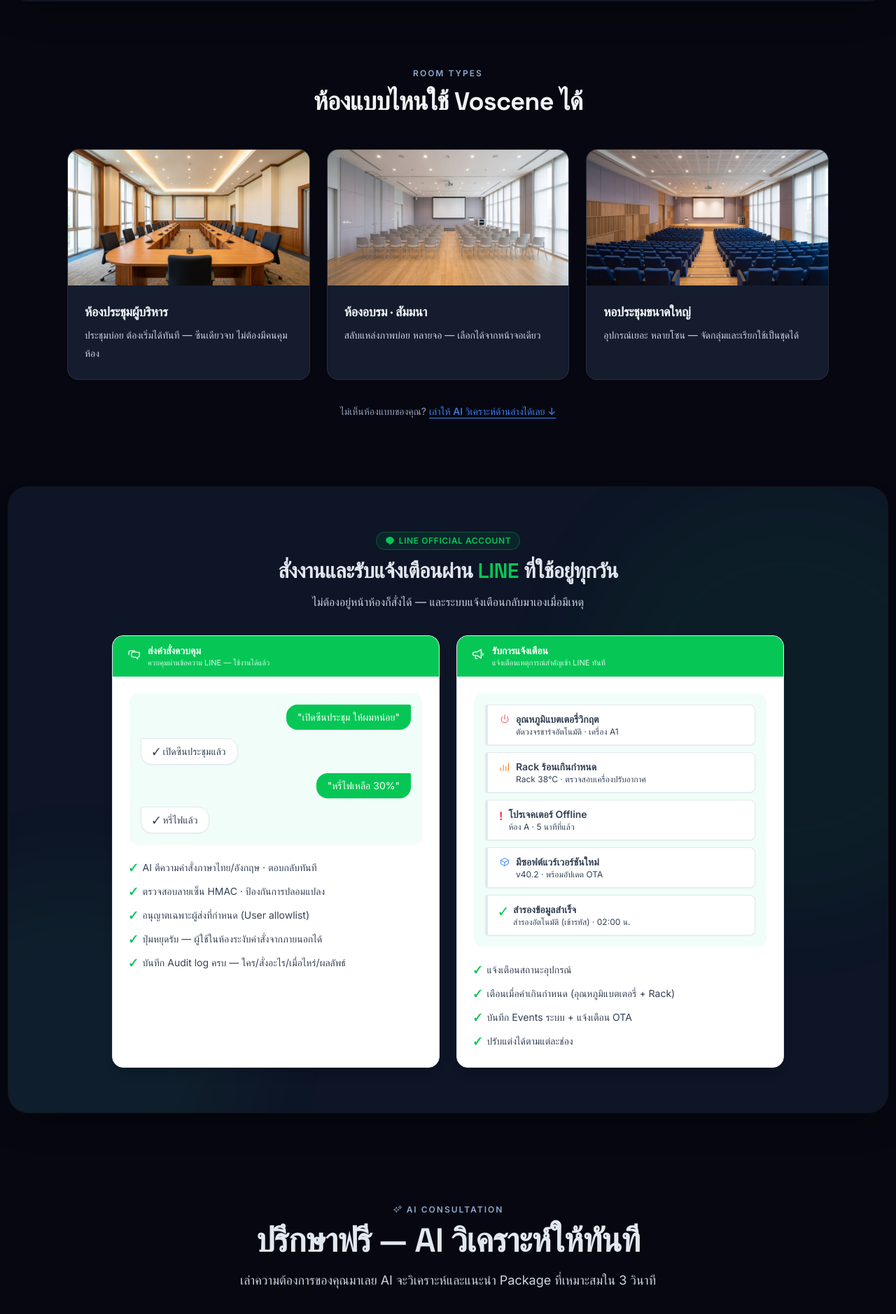
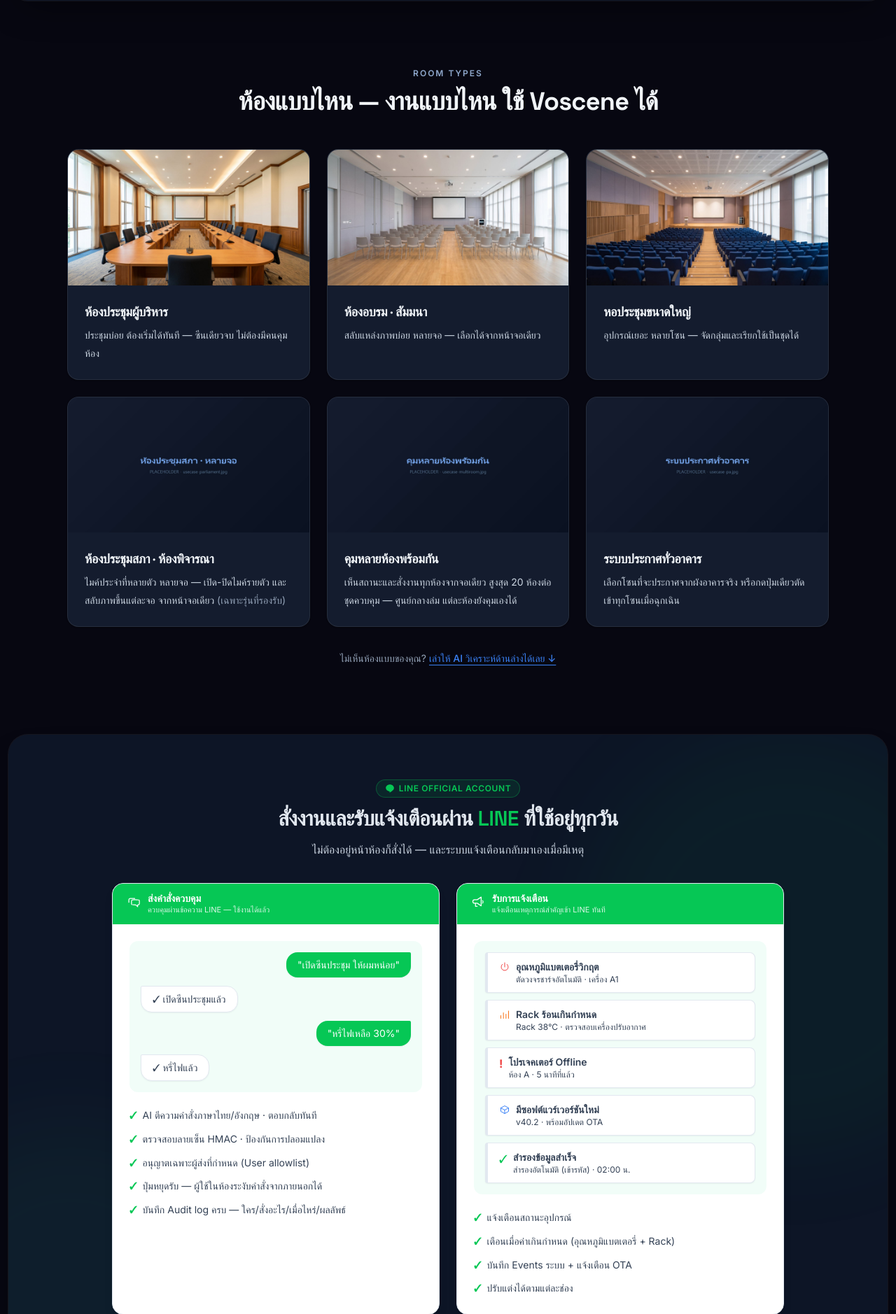
Before and after one commit to Voscene/voscene-web, a FastAPI app: page / in a window 1280 px wide. Shown: the part 2850-4728 px from the top of the page at 70% size. Run offline with FastAPI, Linux system fonts and the light colour scheme; some libraries are stand-ins or nearby versions; some web fonts are replaced.

Commit message:
Room types: 6 cards, and PA ships (badges dropped)
Owner asked for three more cards in the homepage ROOM TYPES grid:
parliament/auditorium with several screens, multi-room control, and
building-wide announcement. Grid was already md:grid-cols-3, so six
cards fill two rows with no layout change.

Copy is written only from what the site already stands behind:

  parliament   Conference System (features.html) ships dome mic
               arrays with per-mic on/off and channel routing, and
               is described there as parliament-grade; Video Matrix
               is 8x8 expandable, which is the several-screens half.
               Driver-gated, so it carries the standard
               "(เฉพาะรุ่นที่รองรับ)" qualifier.
  multi-room   Multi-room Dashboard is badged LIVE: up to 20 rooms
               per controller, federated control, rooms keep working
               if the centre goes down. All three stated as-is.
  PA           Owner confirmed today that PA Announcement is
               finished and sent a screenshot of v0.419 driving it
               (13 zones, per-zone select on the real site plan,
               one-button emergency to all zones).

That confirmation also retires the sky "กำลังพัฒนา" pills on
FEATURE 09 (PA Announcement) and FEATURE 10 (Graphic Paging), plus
the "(กำลังพัฒนา)" tail in the PA screenshot's alt text. The
RTP/UDP Multicast protocol card keeps its badge -- owner did not
include it, and nobody has said which transport shipped.

Section heading widened to "ห้องแบบไหน — งานแบบไหน ใช้ Voscene ได้"
since multi-room and PA are scope, not room types.

Images for the three new cards are placeholders: 1600x900, dark, the
filename printed on them. Owner is sourcing the real photos and they
drop straight onto usecase-parliament / -multiroom / -pa .jpg with no
template edit.

Co-Authored-By: Claude Opus 5 <noreply@anthropic.com>

```diff
--- a/templates/public/index.html
+++ b/templates/public/index.html
@@ -348,7 +348,7 @@
     <div class="max-w-6xl mx-auto px-4 sm:px-6 lg:px-8">
         <div class="text-center mb-12">
             <div class="text-muted text-xs font-semibold tracking-[2px] mb-3">ROOM TYPES</div>
-            <h2 class="font-display text-3xl md:text-4xl font-bold text-white mb-4">ห้องแบบไหนใช้ Voscene ได้</h2>
+            <h2 class="font-display text-3xl md:text-4xl font-bold text-white mb-4">ห้องแบบไหน — งานแบบไหน ใช้ Voscene ได้</h2>
         </div>
 
         <div class="grid md:grid-cols-3 gap-6">
@@ -371,6 +371,27 @@
                 <div class="p-6">
                     <h3 class="font-display font-semibold text-lg mb-1.5 text-navy">หอประชุมขนาดใหญ่</h3>
                     <p class="text-slate-600 text-sm font-th">อุปกรณ์เยอะ หลายโซน — จัดกลุ่มและเรียกใช้เป็นชุดได้</p>
+                </div>
+            </div>
+            <div class="card rounded-2xl overflow-hidden">
+                <img src="/static/images/usecase-parliament.jpg" alt="ห้องประชุมสภาและห้องพิจารณา — ไมค์ประจำที่หลายตัว หลายจอ" class="w-full aspect-video object-cover" loading="lazy">
+                <div class="p-6">
+                    <h3 class="font-display font-semibold text-lg mb-1.5 text-navy">ห้องประชุมสภา · ห้องพิจารณา</h3>
+                    <p class="text-slate-600 text-sm font-th">ไมค์ประจำที่หลายตัว หลายจอ — เปิด-ปิดไมค์รายตัว และสลับภาพขึ้นแต่ละจอ จากหน้าจอเดียว <span class="text-slate-400">(เฉพาะรุ่นที่รองรับ)</span></p>
+                </div>
+            </div>
+            <div class="card rounded-2xl overflow-hidden">
+                <img src="/static/images/usecase-multiroom.jpg" alt="คุมหลายห้องพร้อมกันจากจอเดียว" class="w-full aspect-video object-cover" loading="lazy">
+                <div class="p-6">
+                    <h3 class="font-display font-semibold text-lg mb-1.5 text-navy">คุมหลายห้องพร้อมกัน</h3>
+                    <p class="text-slate-600 text-sm font-th">เห็นสถานะและสั่งงานทุกห้องจากจอเดียว สูงสุด 20 ห้องต่อชุดควบคุม — ศูนย์กลางล่ม แต่ละห้องยังคุมเองได้</p>
+                </div>
+            </div>
+            <div class="card rounded-2xl overflow-hidden">
+                <img src="/static/images/usecase-pa.jpg" alt="ระบบประกาศทั่วอาคาร — เลือกโซนประกาศจากผังอาคารจริง" class="w-full aspect-video object-cover" loading="lazy">
+                <div class="p-6">
+                    <h3 class="font-display font-semibold text-lg mb-1.5 text-navy">ระบบประกาศทั่วอาคาร</h3>
+                    <p class="text-slate-600 text-sm font-th">เลือกโซนที่จะประกาศจากผังอาคารจริง หรือกดปุ่มเดียวตัดเข้าทุกโซนเมื่อฉุกเฉิน</p>
                 </div>
             </div>
         </div>
```
Also changed, not shown: templates/public/features.html (+5 -11 lines), static/images/usecase-multiroom.jpg (added), static/images/usecase-pa.jpg (added), static/images/usecase-parliament.jpg (added).
